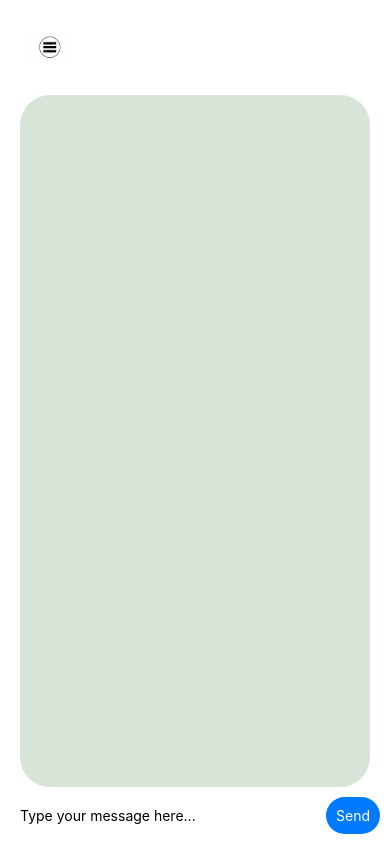
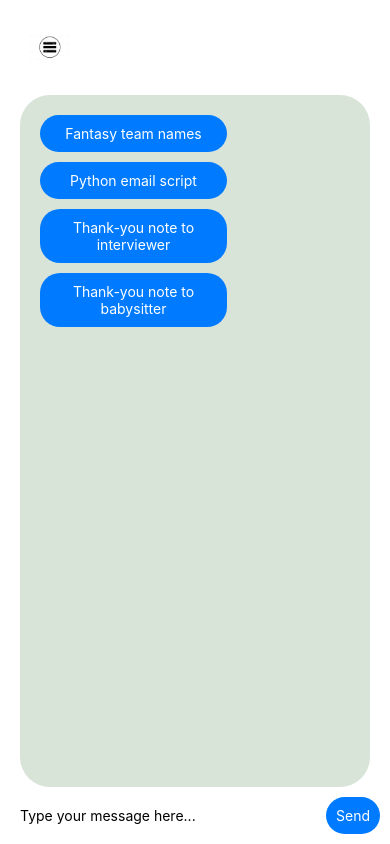
Before and after one commit to AugustanaCSC490Spring2024/Roadrunner, a React Native app in the folder roadrunner/client/: screen /Home in a window 390 px wide. Built offline with nearby package versions, Linux system fonts and the light colour scheme.

Commit message:
Added message prompts to click and start a conversation

```diff
--- a/roadrunner/client/screens/HomeScreen.js
+++ b/roadrunner/client/screens/HomeScreen.js
@@ -19,11 +19,39 @@ import {
   heightPercentageToDP as hp,
 } from "react-native-responsive-screen";
 
+const Prompt = ({ prompt, onPromptPress }) => {
+  return (
+    <TouchableOpacity
+      onPress={() => onPromptPress(prompt)}
+      style={styles.prompt}
+    >
+      <Text style={styles.promptText}>{prompt.text}</Text>
+    </TouchableOpacity>
+  );
+};
+
 export default function HomeScreen() {
   const [messages, setMessages] = useState([]); // State for messages
   const [inputText, setInputText] = useState(""); // State for input text
   const [sidebarVisible, setSidebarVisible] = useState(false); // State for sidebar visibility
   const scrollViewRef = useRef(); // Ref for ScrollView
+
+  // Static list of prompts
+  const [promptMessages] = useState([
+    {
+      key: "1",
+      text: "Fantasy team names",
+    },
+    {
+      key: "2",
+      text: "Python email script",
+    },
+    { key: "3", text: "Thank-you note to interviewer" },
+    {
+      key: "4",
+      text: "Thank-you note to babysitter",
+    },
+  ]);
 
   // Function to handle logout
   const handleLogout = () => {
@@ -58,6 +86,12 @@ export default function HomeScreen() {
     }
   };
 
+  // Function to handle prompt press
+  const handlePromptPress = (prompt) => {
+    setInputText(prompt.text);
+    sendMessage();
+  };
+
   return (
     <SafeAreaView style={styles.container}>
       <View style={styles.headerContainer}>
@@ -81,6 +115,15 @@ export default function HomeScreen() {
             scrollViewRef.current.scrollToEnd({ animated: true })
           }
         >
+          {/* Render prompts */}
+          {promptMessages.map((prompt, index) => (
+            <Prompt
+              key={index}
+              prompt={prompt}
+              onPromptPress={handlePromptPress}
+            />
+          ))}
+
           {/* Render messages */}
           {messages.map((message, index) => {
             return (
@@ -262,4 +305,23 @@ const styles = StyleSheet.create({
   sidebarItemText: {
     fontSize: 18,
   },
+  promptContainer: {
+    flexDirection: "row",
+    justifyContent: "space-between",
+    flexWrap: "wrap",
+    paddingHorizontal: wp("5%"),
+    paddingBottom: hp("2%"),
+  },
+  prompt: {
+    backgroundColor: "#007bff",
+    paddingHorizontal: 20,
+    paddingVertical: 10,
+    borderRadius: 20,
+    marginBottom: 10,
+    width: wp("48%"), // Adjusted width to fit two prompts in a row with some spacing
+  },
+  promptText: {
+    color: "white",
+    textAlign: "center", // Center the text within the prompt
+  },
 });
```
